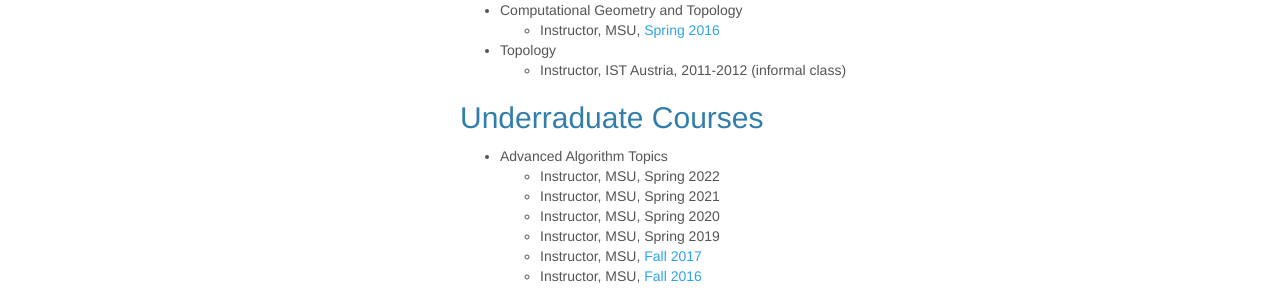
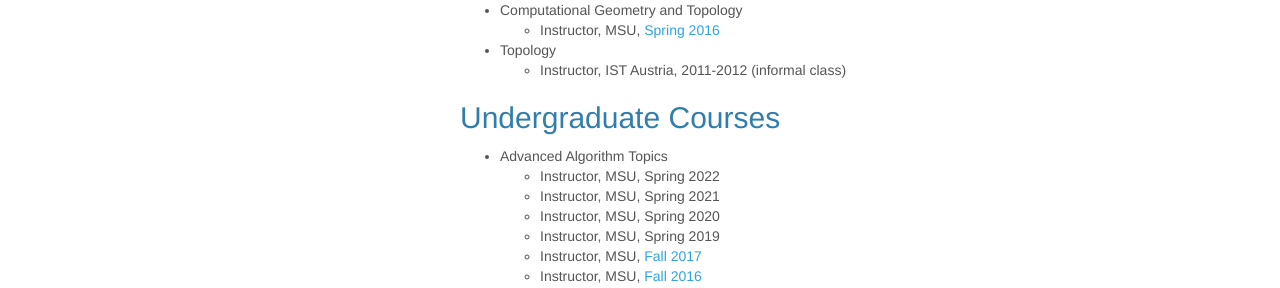
Before and after one commit to compTAG/brittany-fasy, a Jekyll site: the page built from _teaching/experience.md, in a window 1280 px wide and 1142 px high. Shown: the part 389-677 px from the top of the window. Built offline with Jekyll 4.4.1, drawn with Linux system fonts in a browser that asks for light colours.

Commit message:
Fix spelling error

```diff
--- a/_teaching/experience.md
+++ b/_teaching/experience.md
@@ -27,7 +27,7 @@ redirect_from: /teaching/experience.html
 * Topology
 	* Instructor, IST Austria, 2011-2012 (informal class)
 
-## Underraduate Courses
+## Undergraduate Courses
 
 * Advanced Algorithm Topics
 	* Instructor, MSU, Spring 2022
```
